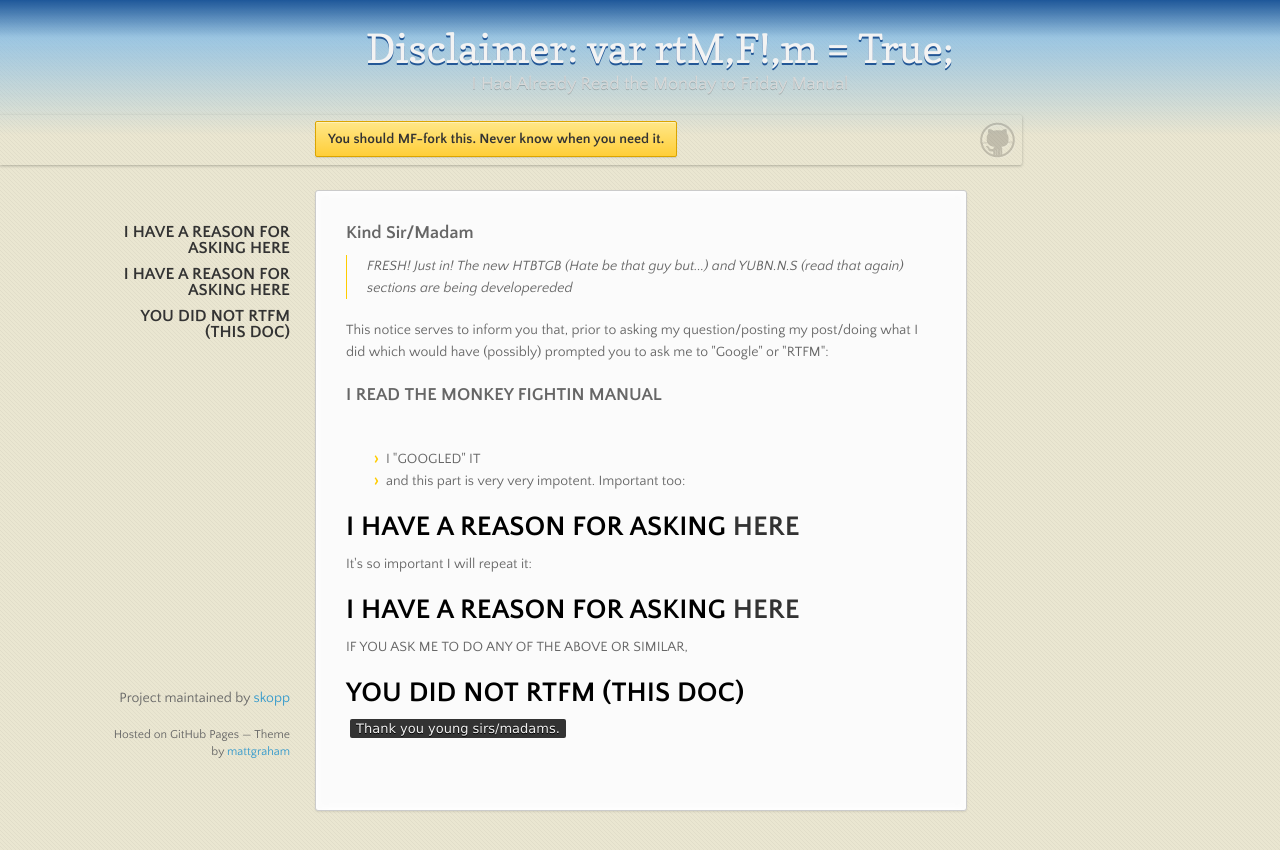
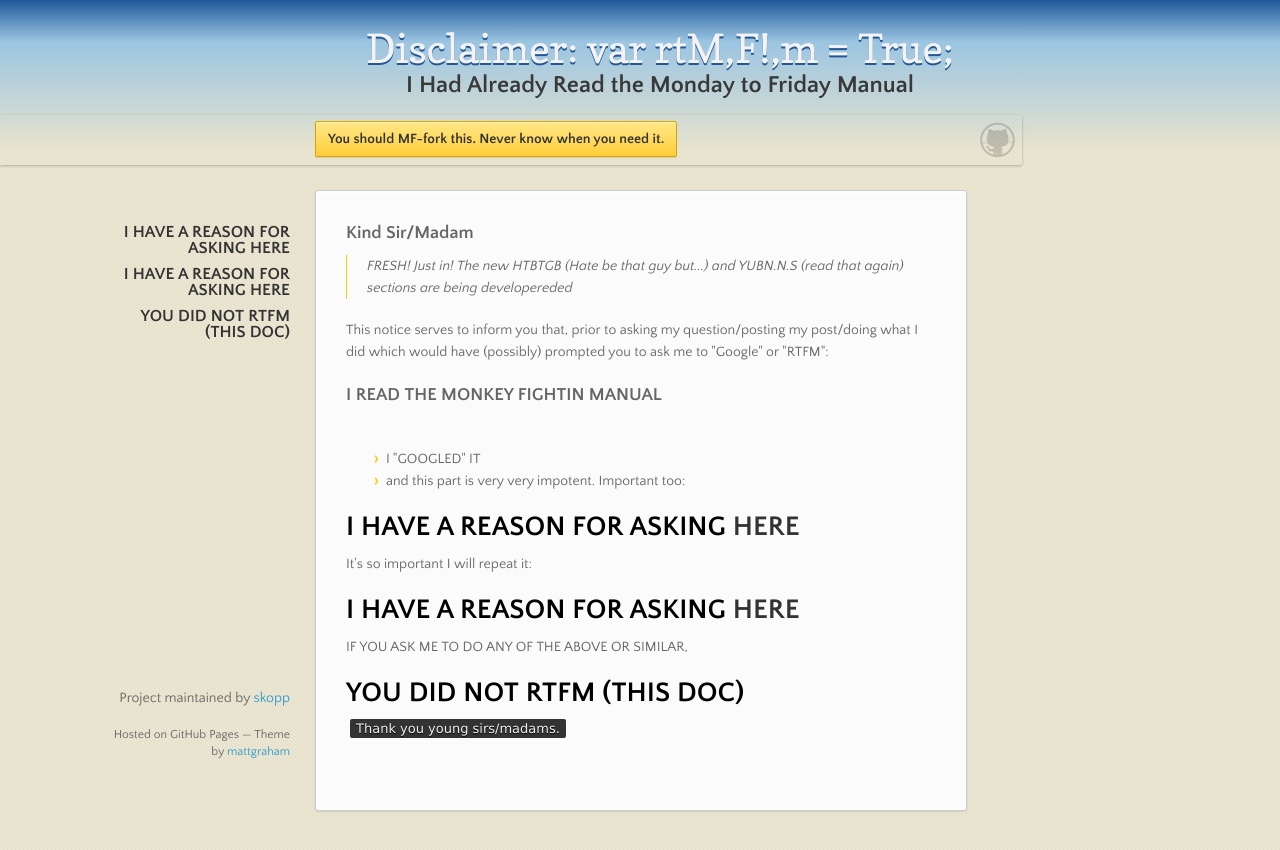
Before and after one commit to skopp/rtfmtrue, a plain HTML site: page index.html in a window 1280 px wide. Drawn offline with nearby package versions, Linux system fonts and the light colour scheme.

Commit message:
Update index.html

```diff
--- a/index.html
+++ b/index.html
@@ -18,7 +18,7 @@
 
       <header>
         <h1>Disclaimer: var rtM,F!,m = True;</h1>
-        <p>I Had Already Read the Monday to Friday Manual</p>
+        <h2>I Had Already Read the Monday to Friday Manual</h2>
       </header>
 
       <div id="banner">
```
